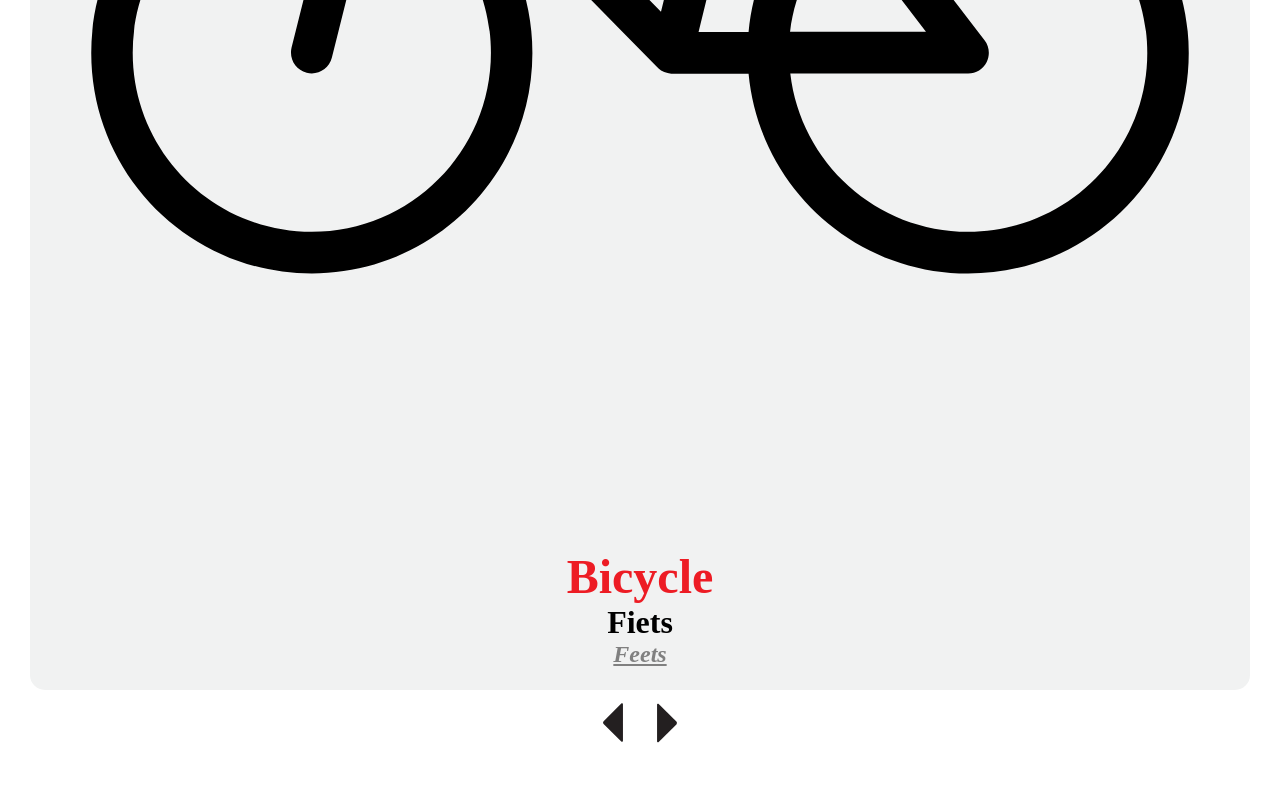
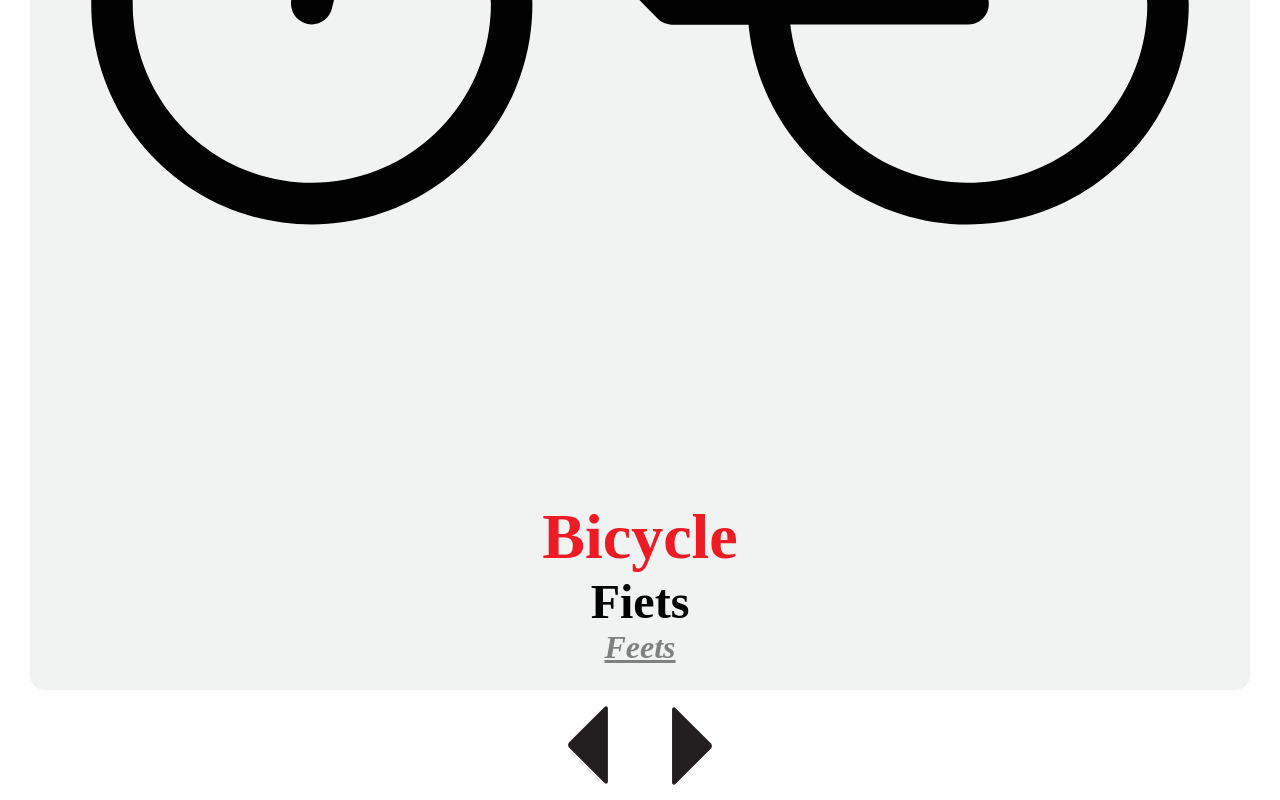
Before and after one commit to Joost-van-Grieken/JVG, a plain HTML site: page dutch101/flash-cards/card-1.html in a window 1280 px wide. Shown: the part 732-1532 px from the top of the page. Before the commit the page ends 1484 px from the top, so only its background shows below. Drawn offline with Linux system fonts and the light colour scheme.

Commit message:
commit 1.2.1
flashcards aanpassingen

```diff
--- a/css/stylesheet.css
+++ b/css/stylesheet.css
@@ -66,7 +66,7 @@ a {
   align: left;
 }
 .flash-cards-icons {
-  width: 50px;
+  width: 100px;
 }
 
 /* main */
@@ -223,17 +223,17 @@ p em {color: grey;}
 /* flash-cards */
 article h3 {
   color: black;
-  font-size: 2em;
+  font-size: 3em;
 }
 article h4 {
   color: grey;
-  font-size: 1.5em;
+  font-size: 2em;
 }
 
 article nav {padding-top: 30px;}
 
 .flash-cards h2 {
-  font-size: 3em;
+  font-size: 4em;
   color: #ED1C24;
 }
 
```
